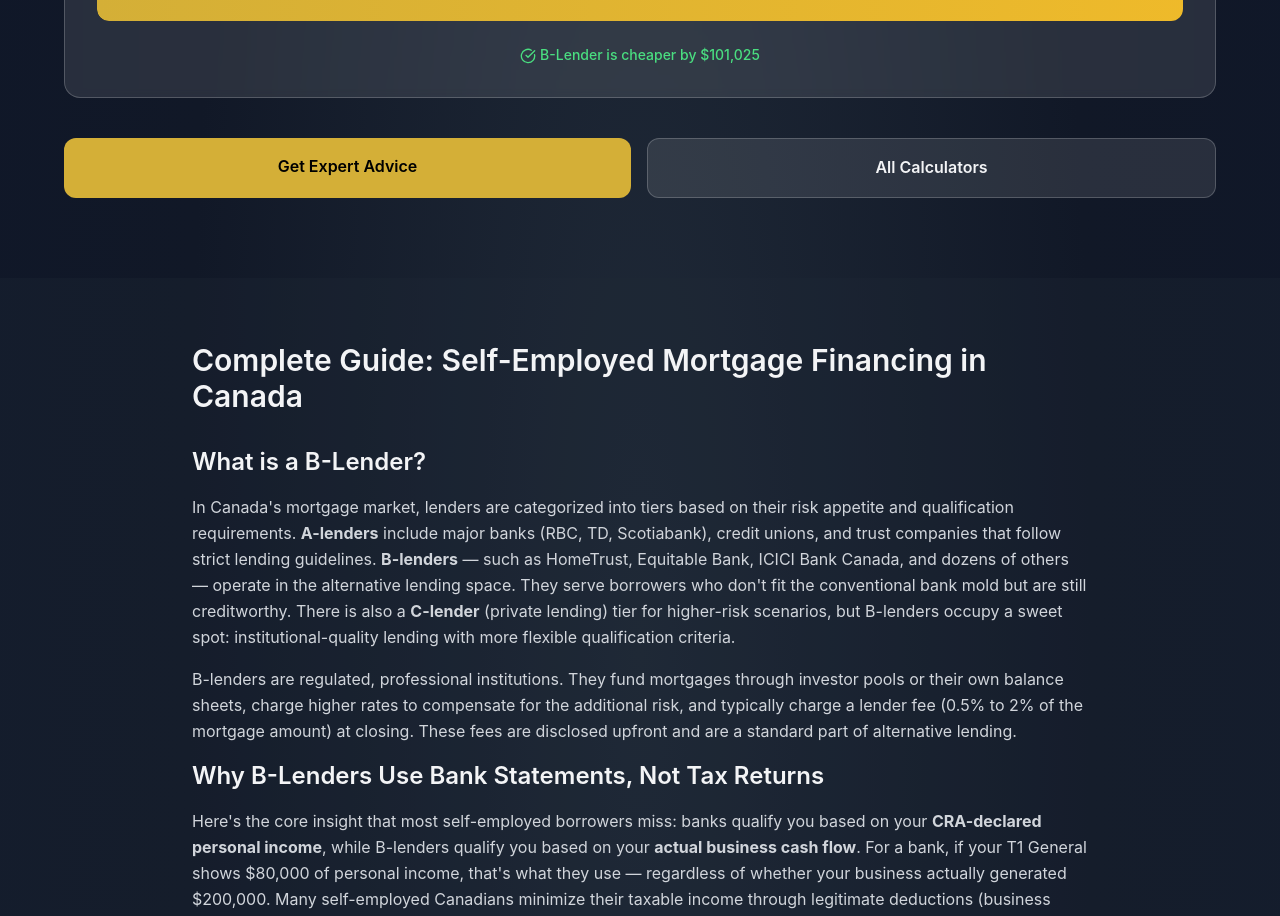
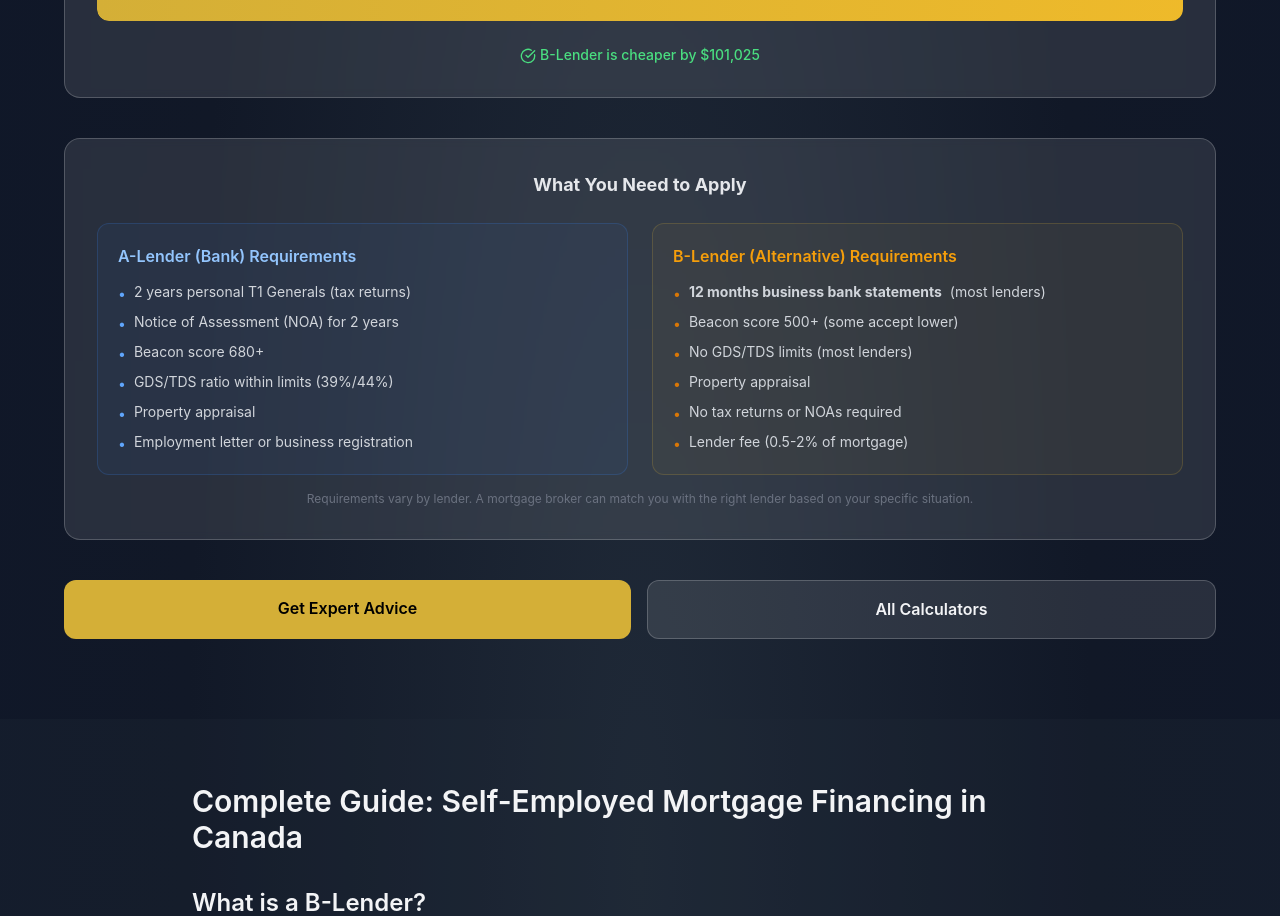
Before and after one commit to varun13125/kraft-mortgages, a Next.js app in the folder apps/web/: page /calculators/self-employed-a-vs-b in a window 1280 px wide. Shown: the part 2400-3316 px from the top of the page. Built offline with nearby package versions, Linux system fonts and the light colour scheme; no server answers.

Commit message:
feat: add document requirements comparison to self-employed A vs B calculator (12 months business bank statements highlighted)

```diff
--- a/apps/web/app/(site)/calculators/self-employed-a-vs-b/page.tsx
+++ b/apps/web/app/(site)/calculators/self-employed-a-vs-b/page.tsx
@@ -330,6 +330,37 @@ export default function SelfEmployedAVsBPage() {
               </div>
             </motion.div>
 
+            {/* Document Requirements Comparison */}
+            <motion.div initial={{ opacity: 0, y: 20 }} animate={{ opacity: 1, y: 0 }} transition={{ duration: 0.6, delay: 0.6 }}
+              className="bg-white/10 backdrop-blur-sm rounded-2xl p-6 sm:p-8 border border-white/20 mb-10">
+              <h3 className="text-lg font-bold mb-6 text-center text-gray-200">What You Need to Apply</h3>
+              <div className="grid grid-cols-1 md:grid-cols-2 gap-6">
+                <div className="bg-blue-500/5 rounded-xl p-5 border border-blue-500/20">
+                  <h4 className="font-semibold text-blue-300 mb-3">A-Lender (Bank) Requirements</h4>
+                  <ul className="space-y-2 text-sm text-gray-300">
+                    <li className="flex items-start gap-2"><span className="text-blue-400 mt-0.5">•</span>2 years personal T1 Generals (tax returns)</li>
+                    <li className="flex items-start gap-2"><span className="text-blue-400 mt-0.5">•</span>Notice of Assessment (NOA) for 2 years</li>
+                    <li className="flex items-start gap-2"><span className="text-blue-400 mt-0.5">•</span>Beacon score 680+</li>
+                    <li className="flex items-start gap-2"><span className="text-blue-400 mt-0.5">•</span>GDS/TDS ratio within limits (39%/44%)</li>
+                    <li className="flex items-start gap-2"><span className="text-blue-400 mt-0.5">•</span>Property appraisal</li>
+                    <li className="flex items-start gap-2"><span className="text-blue-400 mt-0.5">•</span>Employment letter or business registration</li>
+                  </ul>
+                </div>
+                <div className="bg-gold-500/5 rounded-xl p-5 border border-gold-500/20">
+                  <h4 className="font-semibold text-gold-300 mb-3">B-Lender (Alternative) Requirements</h4>
+                  <ul className="space-y-2 text-sm text-gray-300">
+                    <li className="flex items-start gap-2"><span className="text-gold-400 mt-0.5">•</span><strong>12 months business bank statements</strong> (most lenders)</li>
+                    <li className="flex items-start gap-2"><span className="text-gold-400 mt-0.5">•</span>Beacon score 500+ (some accept lower)</li>
+                    <li className="flex items-start gap-2"><span className="text-gold-400 mt-0.5">•</span>No GDS/TDS limits (most lenders)</li>
+                    <li className="flex items-start gap-2"><span className="text-gold-400 mt-0.5">•</span>Property appraisal</li>
+                    <li className="flex items-start gap-2"><span className="text-gold-400 mt-0.5">•</span>No tax returns or NOAs required</li>
+                    <li className="flex items-start gap-2"><span className="text-gold-400 mt-0.5">•</span>Lender fee (0.5-2% of mortgage)</li>
+                  </ul>
+                </div>
+              </div>
+              <p className="text-center text-xs text-gray-500 mt-4">Requirements vary by lender. A mortgage broker can match you with the right lender based on your specific situation.</p>
+            </motion.div>
+
             {/* CTA */}
             <div className="flex flex-col sm:flex-row gap-4">
               <Link href="/contact" className="flex-1 bg-gold-500 text-black font-semibold py-4 px-6 rounded-xl hover:bg-gold-400 transition-colors text-center">
```
